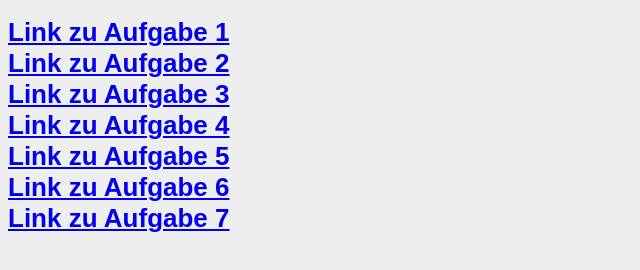
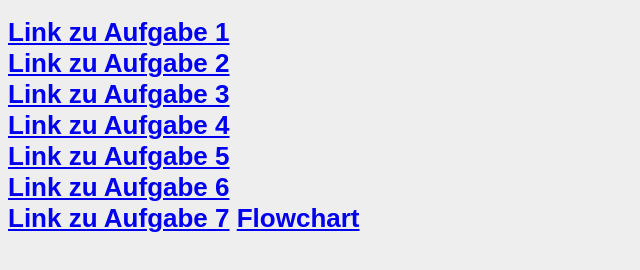
Before and after one commit to Woschny/EIA1-Semester01, a plain HTML site: page Steckbrief/steckbrief.html in a window 1280 px wide. Shown: the whole page, without its empty margins (0-640 px from the left). Drawn offline with Linux system fonts and the light colour scheme.

Commit message:
Flowchart

```diff
--- a/Steckbrief/steckbrief.html
+++ b/Steckbrief/steckbrief.html
@@ -25,6 +25,7 @@ body {
 	<a href="https://woschny.github.io/EIA1-Semester01-DesktopPC/Aufgabe06/emission.html" target="_blank">Link zu Aufgabe 6</a>
 	<br>
 	<a href="https://woschny.github.io/EIA1-Semester01-DesktopPC/Aufgabe07/drumpad.html" target="_blank">Link zu Aufgabe 7</a>
+	<a href="https://woschny.github.io/EIA1-Semester01-DesktopPC/Aufgabe07/Flowchart.jpg" target="_blank">Flowchart</a>
 </h1>
 </body>
 </html>
```
